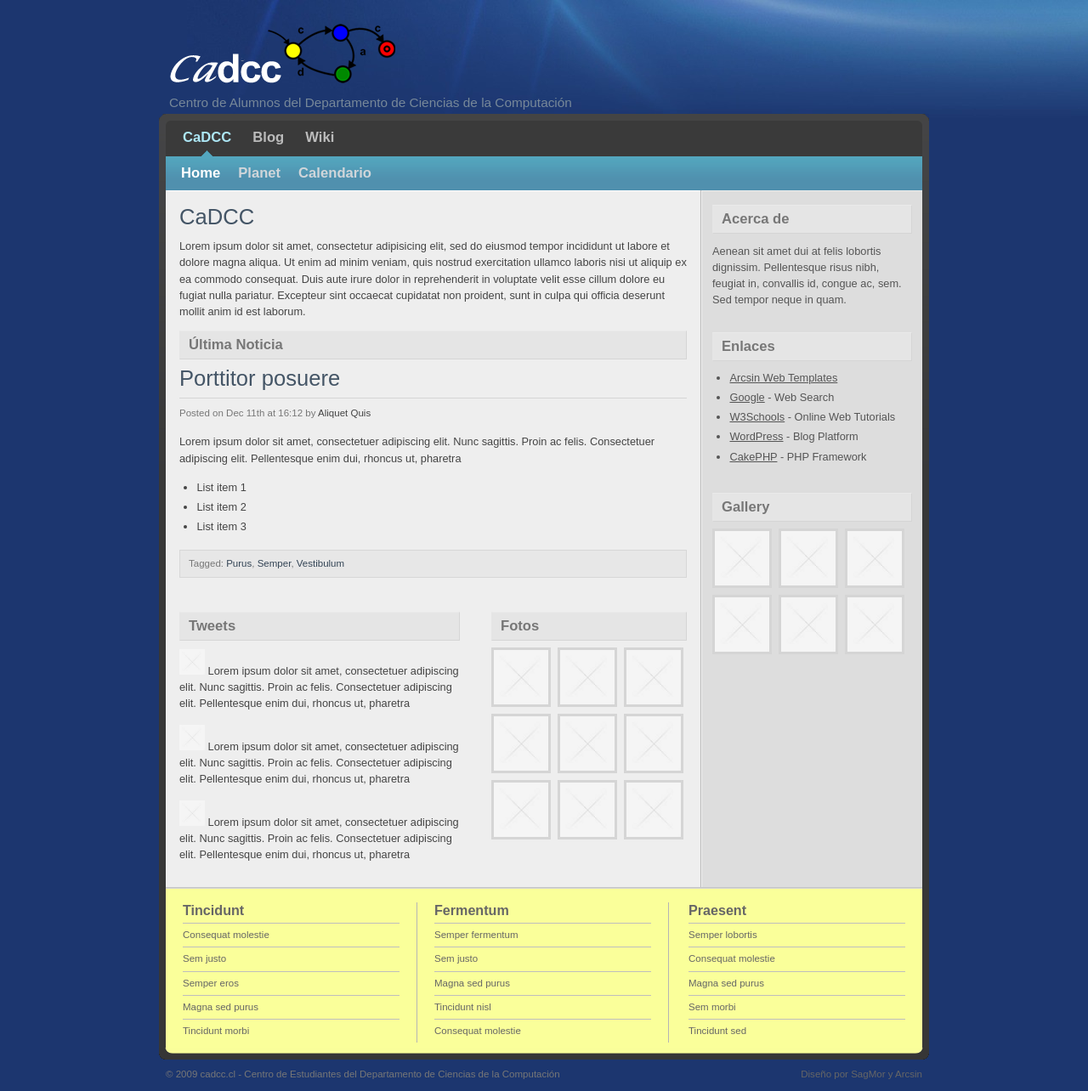
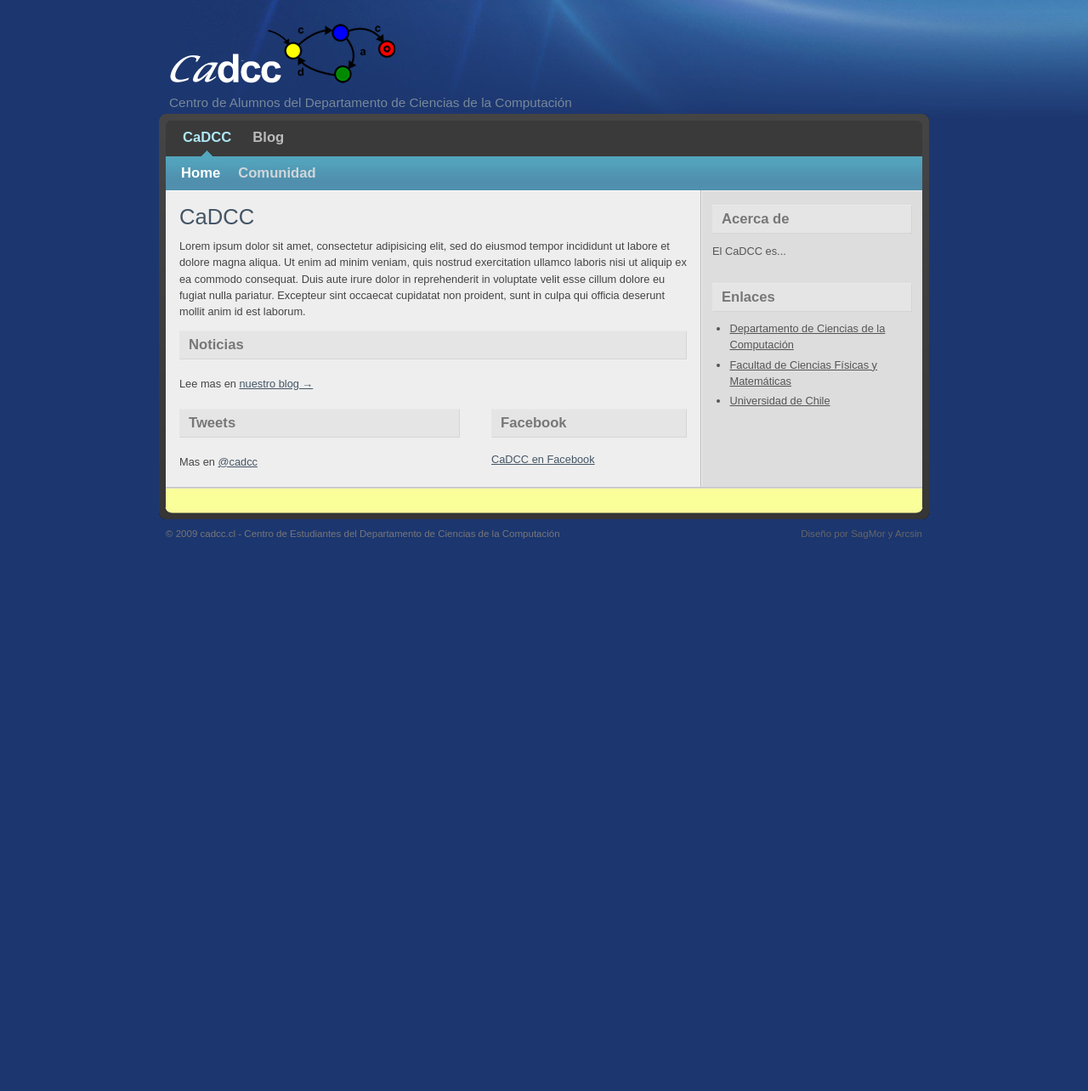
Before and after one commit to cadcc/website, a PHP site: page / in a window 1280 px wide. Shown: the whole page at 85% size. After the commit the page ends 634 px from the top, so only its background shows below. Run offline with PHP 8.4, Linux system fonts and the light colour scheme; some libraries are stand-ins or nearby versions.

Commit message:
Home casi listo.

```diff
--- a/cadcc.css
+++ b/cadcc.css
@@ -555,5 +555,11 @@ div.comment_list {
    margin: 0;
 }
 
+.tweet_date {
+  color: #777;
+	font-size: 0.85em;
+	padding: 8px 0 12px;
+}
+
 /* Single Line IE Fixes */
 * html #nav1, * html #nav2, * html #layout_body, * html #dashboard_inner, * html #footer {height: 0.01%; min-height: 0.01%;}
--- a/index.html
+++ b/index.html
@@ -7,6 +7,9 @@
 	<meta name="keywords" content="" />
 	<meta name="author" content="" />
 	<link rel="stylesheet" type="text/css" href="cadcc.css" media="screen" />
+	<script src="scripts/jquery.js" type="text/javascript" charset="utf-8"></script>
+	<script src="scripts/jquery.jfeed.js" type="text/javascript" charset="utf-8"></script>
+	<script src="scripts/home.js" type="text/javascript" charset="utf-8"></script>
 	<title>Home @ CaDCC</title>
 </head>
 
@@ -18,7 +21,7 @@
 	<div id="layout_top">
 
 		<div id="site_title">
-			<h1><a href="http://www.cadcc.cl/"><img src="images/cadcc.png" /></a></h1>
+			<h1><a href="http://cadcc.cl/"><img src="images/cadcc.png" /></a></h1>
 			<h2>Centro de Alumnos del Departamento de Ciencias de la Computación</h2>
 		</div>
 
@@ -30,33 +33,21 @@
 		<div id="navigation">
 
 			<div id="nav1">
-
 				<ul>
-					<li class="current_page_item"><a href="http://www.cadcc.cl/">CaDCC</a></li>
-					<li><a href="#">Blog</a></li>
-					<li><a href="#">Wiki</a></li>
-					<!-- <li><a href="http://www.cadcc.cl/servicios">Servicios</a></li> -->
-
-					<!--
-					<li><a href="archives.html">Archives</a></li>
-					<li><a href="empty_page.html">Empty Page</a></li>
-					-->
+					<li class="current_page_item"><a href="http://cadcc.cl/">CaDCC</a></li>
+					<li><a href="http://blog.cadcc.cl/">Blog</a></li>
 				</ul>
 
 				<div class="clearer">&nbsp;</div>
-
 			</div>
 
 			<div id="nav2">
-
 				<ul>
-					<li class="current_page_item"><a href="#">Home</a></li>
-					<li><a href="empty_page.html">Planet</a></li>
-					<li><a href="empty_page.html">Calendario</a></li>
+					<li class="current_page_item"><a href="http://cadcc.cl/">Home</a></li>
+					<li><a href="http://blog.cadcc.cl/">Comunidad</a></li>
 				</ul>
 
 				<div class="clearer">&nbsp;</div>
-
 			</div>
 
 		</div>
@@ -71,62 +62,25 @@
 					<p>Lorem ipsum dolor sit amet, consectetur adipisicing elit, sed do eiusmod tempor incididunt ut labore et dolore magna aliqua. Ut enim ad minim veniam, quis nostrud exercitation ullamco laboris nisi ut aliquip ex ea commodo consequat. Duis aute irure dolor in reprehenderit in voluptate velit esse cillum dolore eu fugiat nulla pariatur. Excepteur sint occaecat cupidatat non proident, sunt in culpa qui officia deserunt mollit anim id est laborum.</p>
 
 					<div class="box">
-						<div class="box_title">Última Noticia</div>
-						<div class="box_content">
-							<div class="post">
-
-								<div class="post_title"><h1>Porttitor posuere</h1></div>
-								<div class="post_date">Posted on Dec 11th at 16:12 by <a href="#">Aliquet Quis</a></div>
-
-								<div class="post_body">
-
-									<p>Lorem ipsum dolor sit amet, consectetuer adipiscing elit. Nunc sagittis. Proin ac felis. Consectetuer adipiscing elit. Pellentesque enim dui, rhoncus ut, pharetra</p>
-
-									<ul>
-										<li>List item 1</li>
-										<li>List item 2</li>
-										<li>List item 3</li>
-									</ul>
-
-								</div>
-
-								<div class="post_meta">
-									Tagged: <a href="#">Purus</a>, <a href="#">Semper</a>, <a href="#">Vestibulum</a>
-								</div>
-
-							</div>
-
+						<div class="box_title">Noticias</div>
+						<div class="box_content" id="news">
 						</div>
+						<p>Lee mas en <a href="http://blog.cadcc.cl/" alt="Blog del CaDCC">nuestro blog &#x2192;</a></p>
 					</div>
 
 					<div class="box" style="width: 330px; float: left;">
 						<div class="box_title">Tweets</div>
+						<div class="box_content" id="tweets">
+						</div>
+						<p>Mas en <a href="http://twitter.com/cadcc" alt="Twitter CaDCC">@cadcc</a></p>
+					</div>
+
+					<div class="box" style="width: 230px; float: right;">
+						<div class="box_title">Facebook</div>
 						<div class="box_content">
-						<p><a href="#" class="thumb" ><img src="sample-thumbnail.jpg" width="30" height="30" alt="" /></a> Lorem ipsum dolor sit amet, consectetuer adipiscing elit. Nunc sagittis. Proin ac felis. Consectetuer adipiscing elit. Pellentesque enim dui, rhoncus ut, pharetra</p>
-						<p><a href="#" class="thumb" ><img src="sample-thumbnail.jpg" width="30" height="30" alt="" /></a> Lorem ipsum dolor sit amet, consectetuer adipiscing elit. Nunc sagittis. Proin ac felis. Consectetuer adipiscing elit. Pellentesque enim dui, rhoncus ut, pharetra</p>
-						<p><a href="#" class="thumb" ><img src="sample-thumbnail.jpg" width="30" height="30" alt="" /></a> Lorem ipsum dolor sit amet, consectetuer adipiscing elit. Nunc sagittis. Proin ac felis. Consectetuer adipiscing elit. Pellentesque enim dui, rhoncus ut, pharetra</p>
+							<script type="text/javascript" src="http://static.ak.connect.facebook.com/js/api_lib/v0.4/FeatureLoader.js.php/es_LA"></script><script type="text/javascript">FB.init("995e9ccd01aab03a2881739961f82c9c");</script><fb:fan profile_id="172871116581" stream="" connections="20" width="230"></fb:fan>
 						</div>
-					</div>
-					<div class="box" style="width: 230px; float: right;">
-						<div class="box_title">Fotos</div>
-						<div class="box_content">
-							<div class="thumbnails">
-
-								<a href="#" class="thumb"><img src="sample-thumbnail.jpg" width="64" height="64" alt="" /></a>
-								<a href="#" class="thumb"><img src="sample-thumbnail.jpg" width="64" height="64" alt="" /></a>
-								<a href="#" class="thumb"><img src="sample-thumbnail.jpg" width="64" height="64" alt="" /></a>
-								<a href="#" class="thumb"><img src="sample-thumbnail.jpg" width="64" height="64" alt="" /></a>
-								<a href="#" class="thumb"><img src="sample-thumbnail.jpg" width="64" height="64" alt="" /></a>
-								<a href="#" class="thumb"><img src="sample-thumbnail.jpg" width="64" height="64" alt="" /></a>
-								<a href="#" class="thumb"><img src="sample-thumbnail.jpg" width="64" height="64" alt="" /></a>
-								<a href="#" class="thumb"><img src="sample-thumbnail.jpg" width="64" height="64" alt="" /></a>
-								<a href="#" class="thumb"><img src="sample-thumbnail.jpg" width="64" height="64" alt="" /></a>
-
-								<div class="clearer">&nbsp;</div>
-
-							</div>
-
-						</div>
+						<a href="http://www.facebook.com/pages/CaDCC/172871116581">CaDCC en Facebook</a>
 					</div>
 
 				</div>
@@ -140,7 +94,7 @@
 						<div class="box_title">Acerca de</div>
 
 						<div class="box_content">
-							<p>Aenean sit amet dui at felis lobortis dignissim. Pellentesque risus nibh, feugiat in, convallis id, congue ac, sem. Sed tempor neque in quam.</p>
+							<p>El CaDCC es...</p>
 						</div>
 
 					</div>
@@ -151,35 +105,10 @@
 
 						<div class="box_content">
 							<ul>
-								<li><a href="http://templates.arcsin.se/">Arcsin Web Templates</a></li>
-								<li><a href="http://www.google.com/">Google</a> - Web Search</li>
-								<li><a href="http://www.w3schools.com/">W3Schools</a> - Online Web Tutorials</li>
-								<li><a href="http://www.wordpress.org/">WordPress</a> - Blog Platform</li>
-								<li><a href="http://cakephp.org/">CakePHP</a> - PHP Framework</li>
+								<li><a href="http://www.dcc.uchile.cl/">Departamento de Ciencias de la Computación</a></li>
+								<li><a href="http://ingenieria.uchile.cl/">Facultad de Ciencias Físicas y Matemáticas</a></li>
+								<li><a href="http://www.uchile.cl/">Universidad de Chile</a></li>
 							</ul>
-						</div>
-
-					</div>
-
-					<div class="box">
-
-						<div class="box_title">Gallery</div>
-
-						<div class="box_content">
-
-							<div class="thumbnails">
-
-								<a href="#" class="thumb"><img src="sample-thumbnail.jpg" width="64" height="64" alt="" /></a>
-								<a href="#" class="thumb"><img src="sample-thumbnail.jpg" width="64" height="64" alt="" /></a>
-								<a href="#" class="thumb"><img src="sample-thumbnail.jpg" width="64" height="64" alt="" /></a>
-								<a href="#" class="thumb"><img src="sample-thumbnail.jpg" width="64" height="64" alt="" /></a>
-								<a href="#" class="thumb"><img src="sample-thumbnail.jpg" width="64" height="64" alt="" /></a>
-								<a href="#" class="thumb"><img src="sample-thumbnail.jpg" width="64" height="64" alt="" /></a>
-
-								<div class="clearer">&nbsp;</div>
-
-							</div>
-
 						</div>
 
 					</div>
@@ -193,54 +122,7 @@
 
 		<div id="dashboard">
 			<div id="dashboard_inner">
-
-				<div class="col3 left">
-					<div class="col3_content">
-
-						<div class="col_title">Tincidunt</div>
-						<ul>
-							<li><a href="#">Consequat molestie</a></li>
-							<li><a href="#">Sem justo</a></li>
-							<li><a href="#">Semper eros</a></li>
-							<li><a href="#">Magna sed purus</a></li>
-							<li><a href="#">Tincidunt morbi</a></li>
-						</ul>
-
-					</div>
-				</div>
-
-				<div class="col3mid left">
-					<div class="col3_content">
-
-						<div class="col_title">Fermentum</div>
-						<ul>
-							<li><a href="#">Semper fermentum</a></li>
-							<li><a href="#">Sem justo</a></li>
-							<li><a href="#">Magna sed purus</a></li>
-							<li><a href="#">Tincidunt nisl</a></li>
-							<li><a href="#">Consequat molestie</a></li>
-						</ul>
-
-					</div>
-				</div>
-
-				<div class="col3 right">
-					<div class="col3_content">
-
-						<div class="col_title">Praesent</div>
-						<ul>
-							<li><a href="#">Semper lobortis</a></li>
-							<li><a href="#">Consequat molestie</a></li>
-							<li><a href="#">Magna sed purus</a></li>
-							<li><a href="#">Sem morbi</a></li>
-							<li><a href="#">Tincidunt sed</a></li>
-						</ul>
-
-					</div>
-				</div>
-
 				<div class="clearer">&nbsp;</div>
-
 			</div>
 		</div>
 
--- a/templates/blog/header.php
+++ b/templates/blog/header.php
@@ -6,7 +6,7 @@
 
 <title><?php bloginfo('name'); ?> <?php wp_title(); ?></title>
 
-<link rel="stylesheet" href="http://www.cadcc.cl/cadcc.css" type="text/css" media="screen" />
+<link rel="stylesheet" href="http://cadcc.cl/cadcc.css" type="text/css" media="screen" />
 <link rel="alternate" type="application/rss+xml" title="<?php bloginfo('name'); ?> RSS Feed" href="<?php bloginfo('rss2_url'); ?>" />
 <link rel="alternate" type="application/atom+xml" title="<?php bloginfo('name'); ?> Atom Feed" href="<?php bloginfo('atom_url'); ?>" />
 <link rel="pingback" href="<?php bloginfo('pingback_url'); ?>" />
@@ -23,7 +23,7 @@
 	<div id="layout_top">
 
 		<div id="site_title">
-			<h1><a href="<?php echo get_option('home'); ?>"><img src="http://www.cadcc.cl/images/cadcc.png" alt="<?php bloginfo('name'); ?>" /></a></h1>
+			<h1><a href="<?php echo get_option('home'); ?>"><img src="http://cadcc.cl/images/cadcc.png" alt="<?php bloginfo('name'); ?>" /></a></h1>
 			<h2><?php bloginfo('description'); ?></h2>
 		</div>
 
--- a/templates/static/empty.html
+++ b/templates/static/empty.html
@@ -6,7 +6,7 @@
 	<meta name="description" content=""/>
 	<meta name="keywords" content="" />
 	<meta name="author" content="" />
-	<link rel="stylesheet" type="text/css" href="http://www.cadcc.cl/cadcc.css" media="screen" />
+	<link rel="stylesheet" type="text/css" href="http://cadcc.cl/cadcc.css" media="screen" />
 	<title>CaDCC Empty Page Template</title>
 </head>
 
@@ -18,7 +18,7 @@
 	<div id="layout_top">
 
 		<div id="site_title">
-			<h1><a href="#"><img src="http://www.cadcc.cl/images/cadcc.png" /></a></h1>
+			<h1><a href="#"><img src="http://cadcc.cl/images/cadcc.png" /></a></h1>
 			<h2>Centro de Alumnos del Departamento de Ciencias de la Computación</h2>
 		</div>
 
```
Also changed, not shown: scripts/home.js (+53 -0 lines), scripts/jquery.jfeed.js (added, +1 -0 lines).
